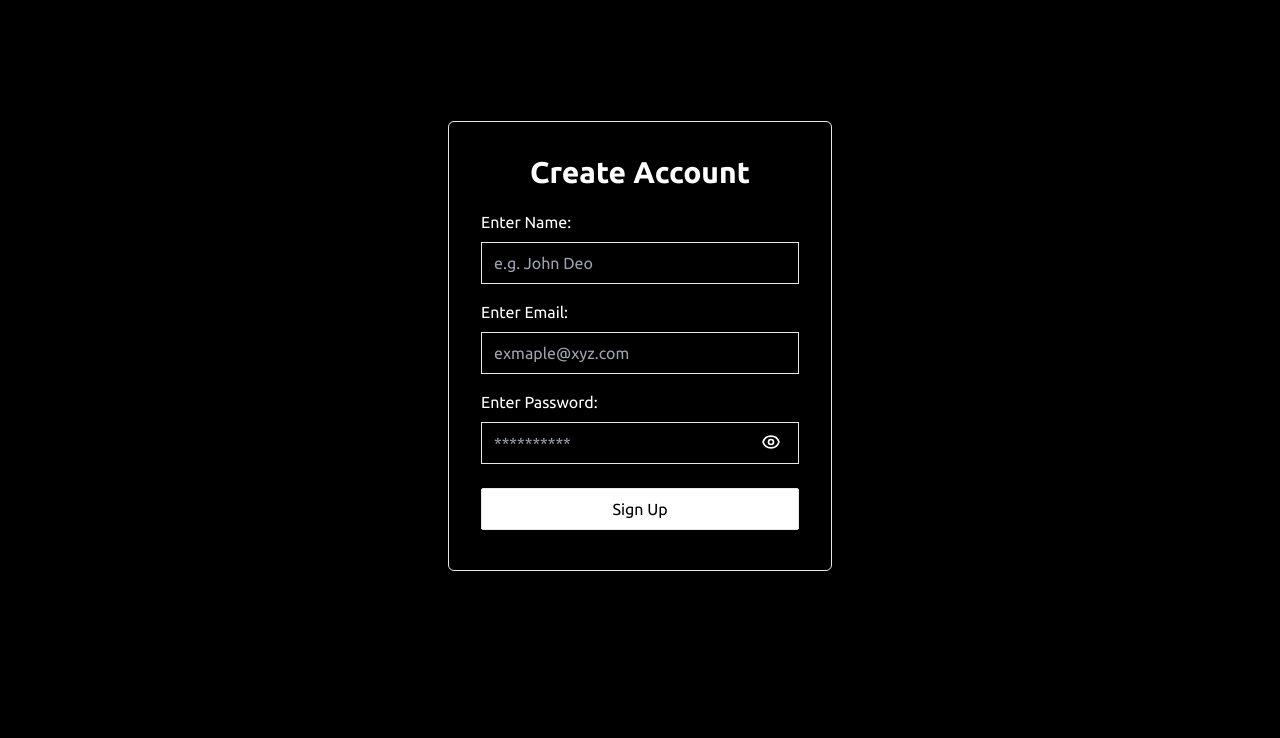
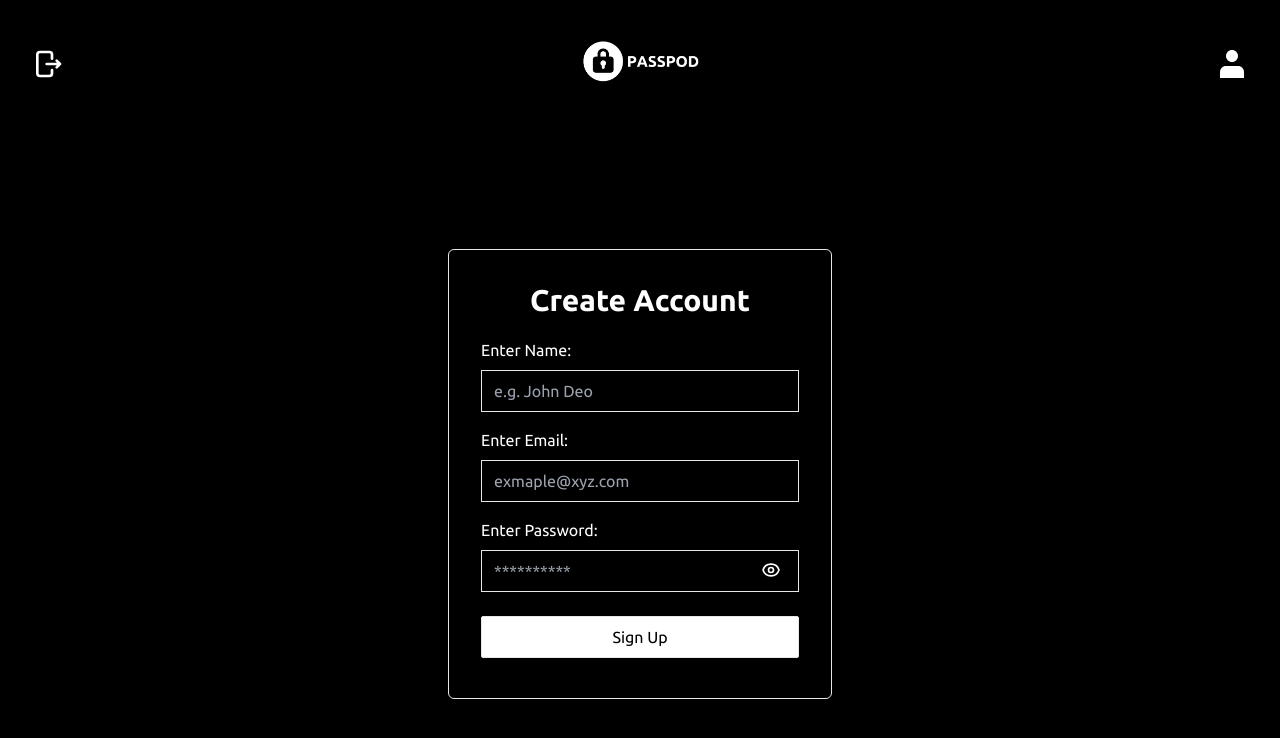
Before and after one commit to aditya-chopde/Password-Manager, a React (Vite) app in the folder app/: page /signup in a window 1280 px wide. Shown: the top 738 px of the page. Built offline with nearby package versions, Linux system fonts and the light colour scheme; sample sign-in values are in the browser's storage.

Commit message:
implemented user authentication by using a token

```diff
--- a/app/src/App.jsx
+++ b/app/src/App.jsx
@@ -1,13 +1,15 @@
 import { BrowserRouter as Router, Routes, Route } from "react-router-dom";
 import Home from "./pages/Home";
 import SignUp from "./components/SignUp";
-import Index from "./components/Index"
+import Index from "./components/Index";
 import Login from "./components/Login";
+import Navbar from "./components/Navbar";
 
 function App() {
   return (
     <>
       <Router>
+        <Navbar />
         <Routes>
           <Route path="/" element={<Index />} />
           <Route path="/signup" element={<SignUp />} />
--- a/app/src/components/DataParent.jsx
+++ b/app/src/components/DataParent.jsx
@@ -23,9 +23,9 @@ const DataParent = () => {
 
   useEffect(() => {
     getData();
-  }, []);
+  });
 
-  return <Data data={data} handleDelete={handleDelete} getData={getData}/>;
+  return <Data data={data} handleDelete={handleDelete} getData={getData} />;
 };
 
 export default DataParent;
--- a/app/src/components/Index.jsx
+++ b/app/src/components/Index.jsx
@@ -1,10 +1,11 @@
-import React from 'react'
 
 const Index = () => {
   return (
-    <div className='flex justify-center items-center'>
-      This is Home
+    <>
+    <div className="text-center">
+     <h1>PassPod - Password Manager</h1>
     </div>
+    </>
   )
 }
 
--- a/app/src/components/Login.jsx
+++ b/app/src/components/Login.jsx
@@ -1,26 +1,28 @@
 import { useState } from "react"
 import axios from "axios"
 import {svgs} from "../assets/asserts"
+import { useNavigate } from "react-router-dom"
 
 const Login = () => {
   const [email, setEmail] = useState("")
   const [password, setPassword] = useState("")
   const [toggleEye, setToggleEye] = useState(true)
+  const navigate = useNavigate()
 
   async function handleCreateUser(e){
     e.preventDefault()
     const formData = {
       email, password
     }
-
     await axios.post("http://localhost:8080/user/login", formData).then((res)=>{
       if(res.data.success){
-        const token = localStorage.setItem("token", res.data.token);
-        const user_id = localStorage.setItem("userId", res.data.getUser._id)
+        localStorage.setItem("token", JSON.stringify(res.data.token));
+        localStorage.setItem("userId", JSON.stringify(res.data.getUser._id))
+        navigate("/dashboard")
       }else{
         alert(res.data.message)
+        console.log(res.data)
       }
-    console.log(res)
     })
   }
   return (
@@ -48,7 +50,7 @@ const Login = () => {
             <br />
             <div className="flex relative">
               <input
-                onChange={(e) => setPassword(e.target.value)}
+                onChange={(e) => {setPassword(e.target.value)}}
                 type={toggleEye ? "password" : "text"}
                 className="bg-transparent px-3 py-2 outline-none border w-full my-2"
                 placeholder="**********"
--- a/app/src/components/Navbar.jsx
+++ b/app/src/components/Navbar.jsx
@@ -1,17 +1,40 @@
+import { useEffect, useState } from "react";
 import { images, svgs } from "../assets/asserts";
+import { useNavigate } from "react-router-dom";
 
 const Navbar = () => {
+  const [isLogin, setIsLogin] = useState(false)
+  const navigate = useNavigate()
+
+  async function loggedOut(){
+    localStorage.removeItem("token")
+    navigate("/login")
+  }
+
+  async function isLoggedIn(){
+    const getToken = localStorage.getItem("token")
+    if(!getToken){
+      navigate("/")
+      return setIsLogin(false)
+    }
+    else return setIsLogin(true)
+  }
+
+  useEffect(() => {
+    isLoggedIn()
+  })
+
   return (
     <>
       <nav className="flex justify-between mx-8 items-center">
-        <div>
-          <img src={svgs.logout} alt="user-svg-icon" className="w-8 invert" />
+        <div onClick={loggedOut}>
+          <img src={svgs.logout} alt="user-svg-icon" className={`w-8 invert ${isLogin ? "":"hidden"}`}/>
         </div>
         <div>
           <img src={images.logo} alt="passpod_logo" className="w-32" />
         </div>
-        <div>
-          <img src={svgs.user} alt="user-svg-icon" className="w-8 invert" />
+        <div onClick={()=> navigate("/dashboard")}>
+          <img src={svgs.user} alt="user-svg-icon" className={`w-8 invert ${isLogin ? "":"hidden"}`} />
         </div>
       </nav>
     </>
--- a/app/src/components/SignUp.jsx
+++ b/app/src/components/SignUp.jsx
@@ -1,12 +1,14 @@
 import { useState } from "react"
 import axios from "axios"
 import {svgs} from "../assets/asserts"
+import { useNavigate } from "react-router-dom"
 
 const SignUp = () => {
   const [name, setName] = useState("")
   const [email, setEmail] = useState("")
   const [password, setPassword] = useState("")
   const [toggleEye, setToggleEye] = useState(true)
+  const navigate = useNavigate()
 
   async function handleCreateUser(e){
     e.preventDefault()
@@ -16,8 +18,9 @@ const SignUp = () => {
 
     await axios.post("http://localhost:8080/user/signup", formData).then((res)=>{
       if(res.data.success){
-        const token = localStorage.setItem("token", res.data.token);
-        const user_id = localStorage.setItem("userId", res.data.createUser._id)
+        localStorage.setItem("token", JSON.stringify(res.data.token));
+        localStorage.setItem("userId", JSON.stringify(res.data.createUser._id))
+        navigate("/dashboard")
       }else{
         alert(res.data.message)
       }
--- a/app/src/pages/Home.jsx
+++ b/app/src/pages/Home.jsx
@@ -1,11 +1,24 @@
-import Navbar from "../components/Navbar";
+import { useNavigate } from "react-router-dom";
 import Create from "../components/Create";
 import DataParent from "../components/DataParent";
+import { useEffect } from "react";
 
 const Home = () => {
+  const navigate = useNavigate()
+
+  async function isLoggedIn(){
+    let checkToken = localStorage.getItem("token")
+    if(!checkToken){
+      navigate("/dashboard")
+    }
+  }
+
+  useEffect(() => {
+    isLoggedIn()
+  })
+
   return (
     <>
-      <Navbar />
       <Create />
       <DataParent />
     </>
```
